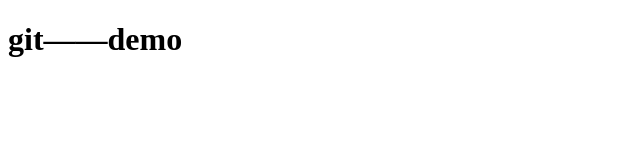
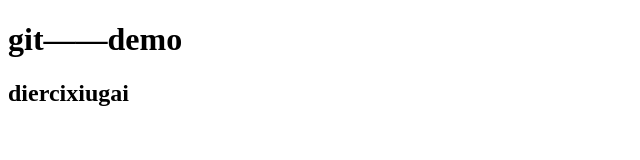
Before and after one commit to wanglogn/126, a plain HTML site: page index.html in a window 1280 px wide. Shown: the whole page, without its empty margins (0-640 px from the left). Drawn offline with Linux system fonts and the light colour scheme.

Commit message:
'disancixiugai'

```diff
--- a/index.html
+++ b/index.html
@@ -7,5 +7,6 @@
 </head>
 <body>
   <h1>git——demo</h1>
+  <h2>diercixiugai</h2>
 </body>
 </html>
```
